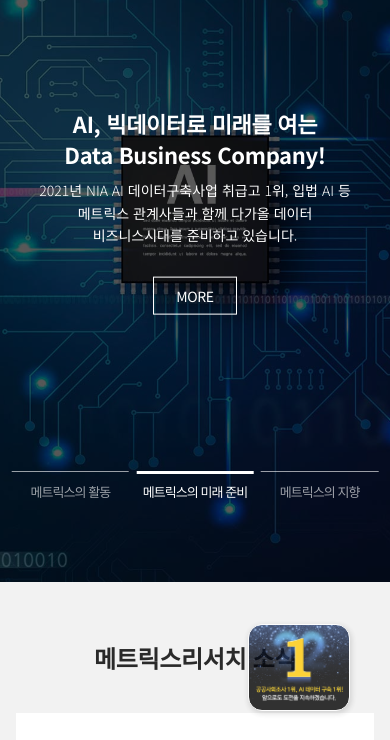
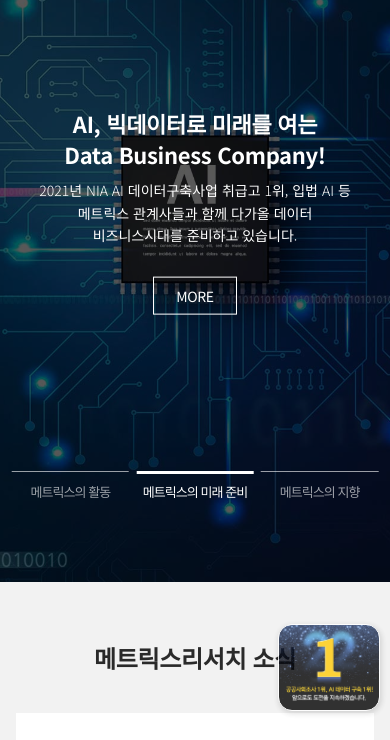
Before and after one commit to hiu-han/mresearch, a plain HTML site: page index.html in a window 390 px wide. In both pictures the pointer is over the element 329 px from the left and 760 px from the top of the page. Shown: the part 93-833 px from the top of the page. Drawn offline with Linux system fonts and the light colour scheme.

Commit message:
220426 화 1411

```diff
--- a/src/css/layout.css
+++ b/src/css/layout.css
@@ -833,6 +833,9 @@
   #imgOnBanner.hide {
     right: -70px;
   }
+  #imgOnBanner:hover {
+    right: 10px;
+  }
 
   /** MODALWRAP **/
   #personalPolicy-modal .modal-content {
```
